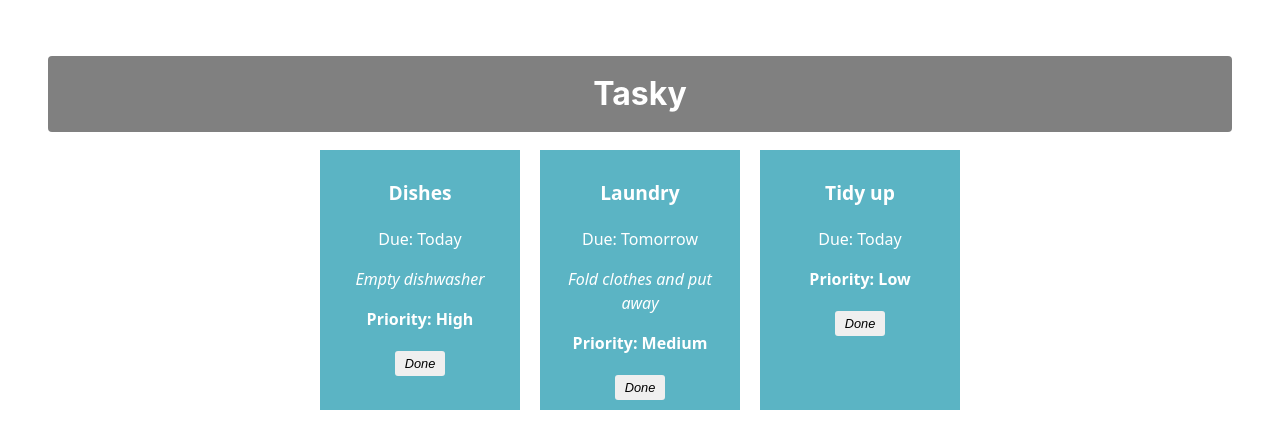
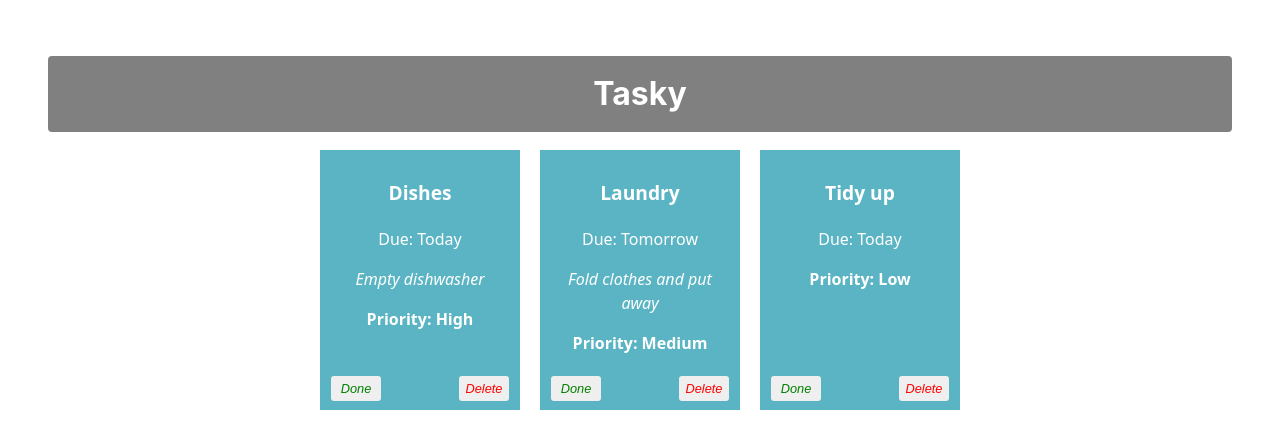
Before and after one commit to Kovalenko-Vitalii/react-basics-lab, a React (Vite) app in the folder tasky/: page / in a window 1280 px wide. Shown: the top 448 px of the page. Built offline with nearby package versions, Linux system fonts and the light colour scheme.

Commit message:
Delete a task

```diff
--- a/tasky/src/App.css
+++ b/tasky/src/App.css
@@ -65,3 +65,10 @@
   left: 5px;
   color: green;
 }
+
+.deleteButton {
+  position: absolute;
+  bottom: 5px;
+  right: 5px;
+  color: red;
+}
--- a/tasky/src/App.jsx
+++ b/tasky/src/App.jsx
@@ -19,6 +19,12 @@
       console.log(`${taskIndex} ${tasks[taskIndex].done}`);
     }
 
+    const deleteHandler = (taskIndex) => {
+      const tasks = [...taskState.tasks];
+      tasks.splice(taskIndex, 1);
+      setTaskState({tasks});
+    }
+
     return (
     <div className="container">
       <h1>Tasky</h1>
@@ -31,6 +37,7 @@
           key={task.id}
           done={task.done}
           markDone={() => doneHandler(index)}
+          deleteTask = {() => deleteHandler(index)}
         />
       ))}
     </div>
--- a/tasky/src/components/Task.jsx
+++ b/tasky/src/components/Task.jsx
@@ -8,7 +8,8 @@
             <p> Due: {props.deadline}</p>
             <p className="description">{props.description}</p>
             <p className="priority"> Priority: {props.priority}</p>
-            <button onClick={props.markDone}>Done</button>
+            <button className='doneButton' onClick={props.markDone}>Done</button>
+            <button className='deleteButton' onClick={props.deleteTask}>Delete</button>
         </div>
     )
 }
```
